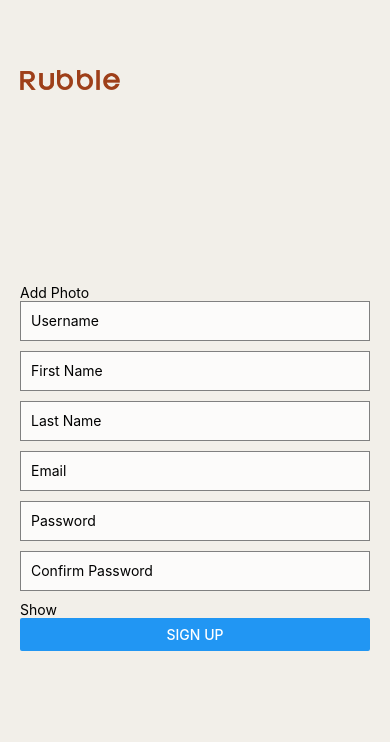
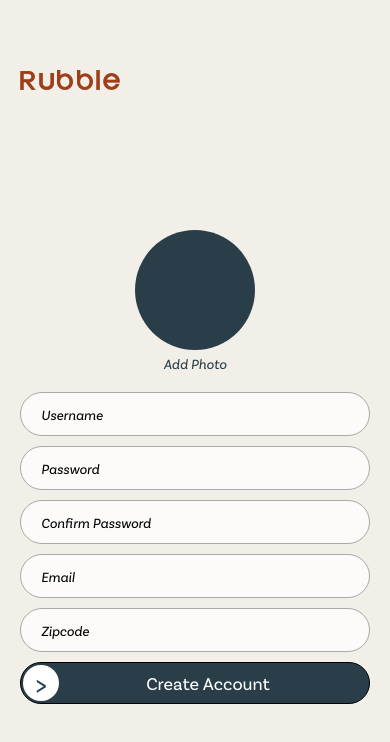
Before and after one commit to fxhanloniii/amt_frontend, a React Native app: screen /SignUp in a window 390 px wide. Shown: the top 742 px of the page. Built offline with nearby package versions, Linux system fonts and the light colour scheme.

Commit message:
front end changes

```diff
--- a/screens/SignUp/SignUp.js
+++ b/screens/SignUp/SignUp.js
@@ -7,6 +7,7 @@ export default function SignUp({ navigation }) {
     const [email, setEmail] = useState('');
     const [username, setUsername] = useState('');
     const [password, setPassword] = useState('');
+    const [zipCode, setZipCode] = useState('');
     const [isPasswordVisible, setPasswordVisibility] = useState(false);
     const [confirmPassword, setConfirmPassword] = useState('');
     const [profileImage, setProfileImage] = useState(null);
@@ -48,9 +49,13 @@ export default function SignUp({ navigation }) {
             const data = await response.json();
             setProfileImage({ uri: data.image_url });
             updateUserProfileImage(data.image_url);
+            } else {
+                Alert.alert('Error', 'Error uploading image. Please try again.');
+                return null;
             }
         } catch (error) {
-          console.error('Error uploading image:', error);
+          Alert.alert('Error', 'Error uploading image. Please try again.');
+          return null;
         }
       };
 
@@ -76,32 +81,40 @@ export default function SignUp({ navigation }) {
 
     return (
         <View style={styles.container}>
+            <View style={styles.photoContainer}>
                 <TouchableOpacity onPress={pickImage}>
                     {profileImage ? (
                         <Image source={{ uri: profileImage }} style={styles.profileImage} />
                     ) : (
+                        <View>
                             <View style={styles.placeholderImage}>
-                        <Text>Add Photo</Text>
+
+                            </View>
+                            <Text style={styles.addPhotoText}>Add Photo</Text>
                         </View>
                     )}
                 </TouchableOpacity>
+            </View>
             <TextInput
                 style={styles.input}
                 placeholder="Username"
                 onChangeText={text => setUsername(text)}
                 value={username}
             />
+
             <TextInput
                 style={styles.input}
-                placeholder="First Name"
-                onChangeText={text => setFirstName(text)}
-                value={firstName}
+                placeholder="Password"
+                // secureTextEntry={!isPasswordVisible}
+                onChangeText={text => setPassword(text)}
+                value={password}
             />
             <TextInput
                 style={styles.input}
-                placeholder="Last Name"
-                onChangeText={text => setLastName(text)}
-                value={lastName}
+                placeholder="Confirm Password"
+                // secureTextEntry={!isPasswordVisible}
+                onChangeText={text => setConfirmPassword(text)}
+                value={confirmPassword}
             />
             <TextInput
                 style={styles.input}
@@ -109,27 +122,25 @@ export default function SignUp({ navigation }) {
                 onChangeText={text => setEmail(text)}
                 value={email}
             />
-            <TextInput
+            <TextInput // Add the new TextInput for zipcode
                 style={styles.input}
-                placeholder="Password"
-                secureTextEntry={!isPasswordVisible}
-                onChangeText={text => setPassword(text)}
-                value={password}
+                placeholder="Zipcode"
+                onChangeText={text => setZipCode(text)}
+                value={zipCode}
+                keyboardType="numeric"
             />
-            <TextInput
-                style={styles.input}
-                placeholder="Confirm Password"
-                secureTextEntry={!isPasswordVisible}
-                onChangeText={text => setConfirmPassword(text)}
-                value={confirmPassword}
-            />
-            <TouchableOpacity
+            {/* <TouchableOpacity
                     style={styles.toggleIcon}
                     onPress={() => setPasswordVisibility(prevState => !prevState)}
                 >
                     <Text>{isPasswordVisible ? 'Hide' : 'Show'}</Text>
+            </TouchableOpacity> */}
+            <TouchableOpacity style={styles.button} onPress={handleSignUp}>
+            <View style={styles.buttonSymbol}>
+                <Text style={styles.symbolText}>{'>'}</Text>
+            </View>
+                <Text style={styles.buttonText}>Create Account</Text>
             </TouchableOpacity>
-            <Button title="Sign Up" onPress={handleSignUp} />
         </View>
     );
 }
@@ -142,12 +153,75 @@ const styles = StyleSheet.create({
         backgroundColor: '#f2efe9',
     },
     input: {
-        height: 40,
-        borderColor: 'gray',
-        borderWidth: 1,
+        height: 44,
+        borderColor: 'darkgray',
+        borderWidth: 0.5,
+        borderRadius: 25,
         marginBottom: 10,
         padding: 10,
         backgroundColor: '#fcfbfa',
-        // fontFamily: 'basicsans-regularit',
+        fontFamily: 'basicsans-regularit',
+        paddingLeft: 20,
+    },
+    photoContainer: {
+        flexDirection: 'row',
+        justifyContent: 'center',
+        alignItems: 'center',
+        marginBottom: 20,
+    },
+    addPhotoText: {
+        color: '#293e48',
+        fontSize: 14,
+        fontFamily: 'basicsans-regularit',
+        textAlign: 'center',
+    },
+    profileImage: {
+        width: 120,
+        height: 120,
+        borderRadius: 75,
+        marginBottom: 20,
+    },
+    placeholderImage: {
+        width: 120,
+        height: 120,
+        borderRadius: 75,
+        marginBottom: 5,
+        backgroundColor: '#293e48',
+        justifyContent: 'center',
+        alignItems: 'center'
+    },
+    button: {
+        flexDirection: 'row',
+        padding: 2,
+        justifyContent: 'space-between',
+        alignItems: 'center',
+        borderRadius: 50,
+        borderWidth: 1,
+        backgroundColor: '#293e48',
+        width: '100%',
+    },
+    buttonText: {
+        color: 'white',
+        fontSize: 18,
+        fontFamily: 'basicsans-regular',
+        flex: 1,
+        textAlign: 'center',
+        marginLeft: -10,
+    },
+    buttonSymbol: {
+        width: 36,
+        height: 36,
+        borderRadius: 18,
+        backgroundColor: 'white',
+        justifyContent: 'center',
+        alignItems: 'center',
+    },
+    symbolText: {
+        color: '#293e48',
+        fontSize: 28,
+        fontFamily: 'basicsans-regular',
+        alignSelf: 'center',
+        paddingTop: 0,
+        lineHeight: 28,
     },
 });
```
Lines whose indentation alone changed are shown as unchanged.
